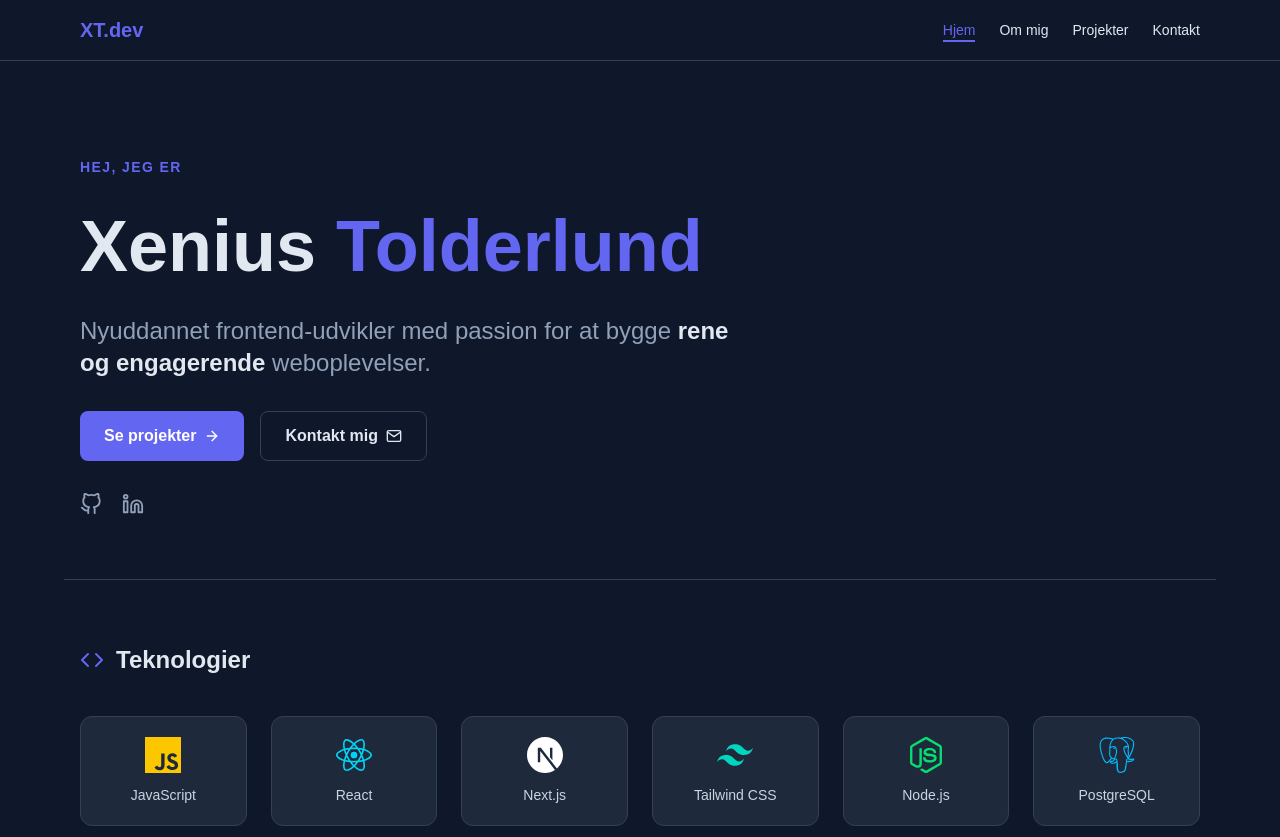
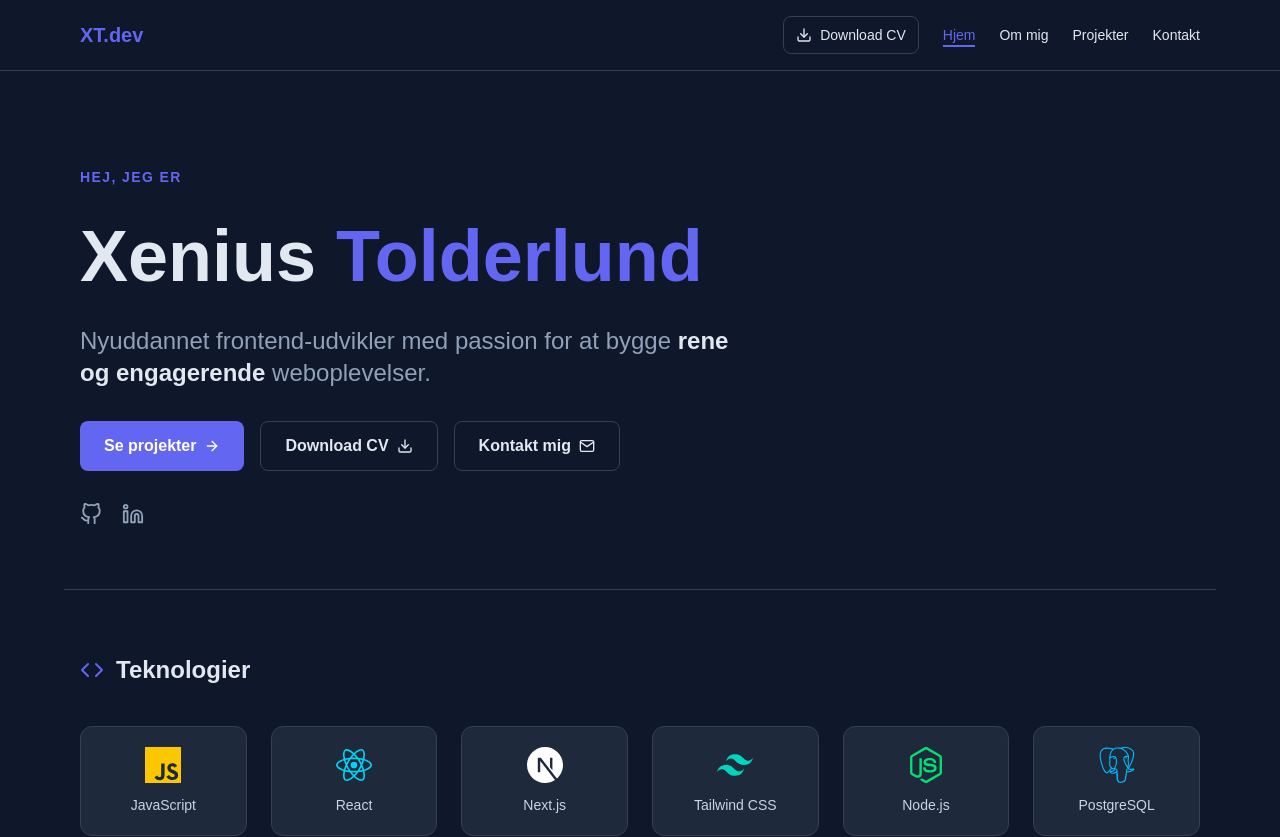
Before and after one commit to Antoxius/Portfoli, a Next.js app: page / in a window 1280 px wide. Shown: the top 837 px of the page. Built offline with nearby package versions, Linux system fonts and the light colour scheme.

Commit message:
Added downloadable CV file

```diff
--- a/app/page.jsx
+++ b/app/page.jsx
@@ -6,6 +6,7 @@ import {
   FiMail,
   FiCode,
   FiArrowRight,
+  FiDownload,
   FiStar,
 } from "react-icons/fi";
 import {
@@ -64,6 +65,13 @@ export default function Home() {
           >
             Se projekter <FiArrowRight />
           </Link>
+          <a
+            href="/Xenius_Tolderlund_CV.pdf"
+            download
+            className="inline-flex items-center gap-2 px-6 py-3 rounded-lg border border-[var(--border)] hover:border-[var(--accent)] text-[var(--foreground)] font-semibold transition-colors"
+          >
+            Download CV <FiDownload />
+          </a>
           <Link
             href="/contact"
             className="inline-flex items-center gap-2 px-6 py-3 rounded-lg border border-[var(--border)] hover:border-[var(--accent)] text-[var(--foreground)] font-semibold transition-colors"
--- a/components/Navbar.jsx
+++ b/components/Navbar.jsx
@@ -3,7 +3,7 @@
 import Link from "next/link";
 import { usePathname } from "next/navigation";
 import { useState } from "react";
-import { FiMenu, FiX } from "react-icons/fi";
+import { FiDownload, FiMenu, FiX } from "react-icons/fi";
 
 const navLinks = [
   { href: "/", label: "Hjem" },
@@ -27,7 +27,16 @@ export default function Navbar() {
         </Link>
 
         {/* Desktop links */}
-        <ul className="hidden md:flex gap-6">
+        <div className="hidden md:flex items-center gap-6">
+          <a
+            href="/Xenius_Tolderlund_CV.pdf"
+            download
+            className="inline-flex items-center gap-2 rounded-lg border border-[var(--border)] px-3 py-2 text-sm font-medium text-[var(--foreground)] transition-colors hover:border-[var(--accent)] hover:text-[var(--accent)]"
+          >
+            <FiDownload size={16} />
+            Download CV
+          </a>
+          <ul className="flex gap-6">
           {navLinks.map(({ href, label }) => (
             <li key={href}>
               <Link
@@ -42,7 +51,8 @@ export default function Navbar() {
               </Link>
             </li>
           ))}
-        </ul>
+          </ul>
+        </div>
 
         {/* Mobile hamburger */}
         <button
@@ -58,6 +68,16 @@ export default function Navbar() {
       {open && (
         <div className="md:hidden bg-[var(--card-bg)] border-t border-[var(--border)] px-4 pb-4">
           <ul className="flex flex-col gap-4 pt-4">
+            <li>
+              <a
+                href="/Xenius_Tolderlund_CV.pdf"
+                download
+                className="inline-flex items-center gap-2 text-sm font-medium text-[var(--foreground)] transition-colors hover:text-[var(--accent)]"
+              >
+                <FiDownload size={16} />
+                Download CV
+              </a>
+            </li>
             {navLinks.map(({ href, label }) => (
               <li key={href}>
                 <Link
```
Also changed, not shown: 2 other files (tests, documents, lock files or other folders).
